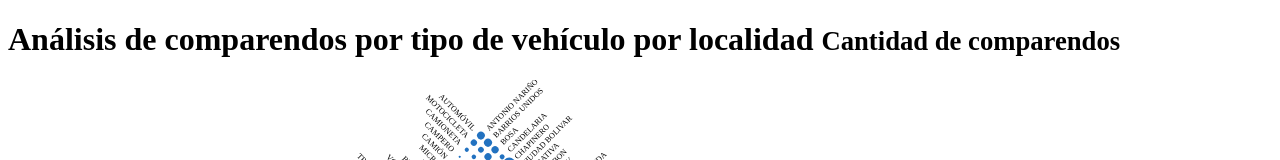
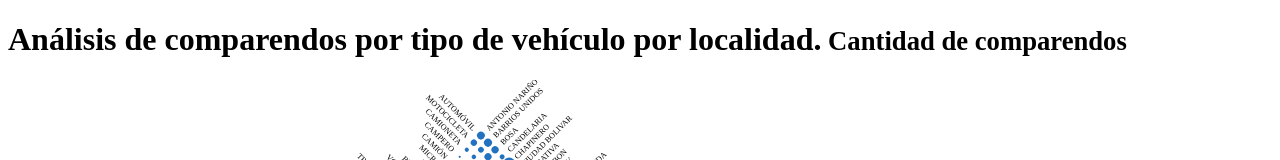
Before and after one commit to pdiazq/CantidadCoparendosVehiculo, a plain HTML site: page index.html in a window 1280 px wide. Shown: the top 160 px of the page. Drawn offline with nearby package versions, Linux system fonts and the light colour scheme; a web font is replaced by a local one.

Commit message:
Update index.html

```diff
--- a/index.html
+++ b/index.html
@@ -5,7 +5,7 @@
     <title>Half matrix for symmetrical relations</title>
     <link type="text/css" href="index.css" rel="stylesheet"/>
     <script src="https://d3js.org/d3.v3.min.js"></script>
-    <h1>Análisis de comparendos por tipo de vehículo por localidad <small> Cantidad de comparendos</small></h1>
+    <h1>Análisis de comparendos por tipo de vehículo por localidad.<small> Cantidad de comparendos</small></h1>
   </head>
   <body>
         <svg height="400" width="960"></svg>
```
